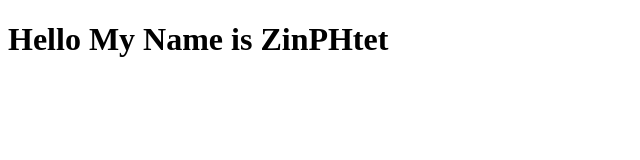
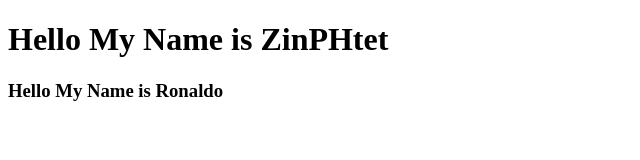
Before and after one commit to zinpaihtet/github, a plain HTML site: page index.html in a window 1280 px wide. Shown: the whole page, without its empty margins (0-640 px from the left). Drawn offline with Linux system fonts and the light colour scheme.

Commit message:
added ronaldo txt

```diff
--- a/index.html
+++ b/index.html
@@ -8,5 +8,6 @@
 </head>
 <body>
     <h1>Hello My Name is ZinPHtet</h1>
+    <h3>Hello My Name is Ronaldo</h3>
 </body>
 </html>
```
